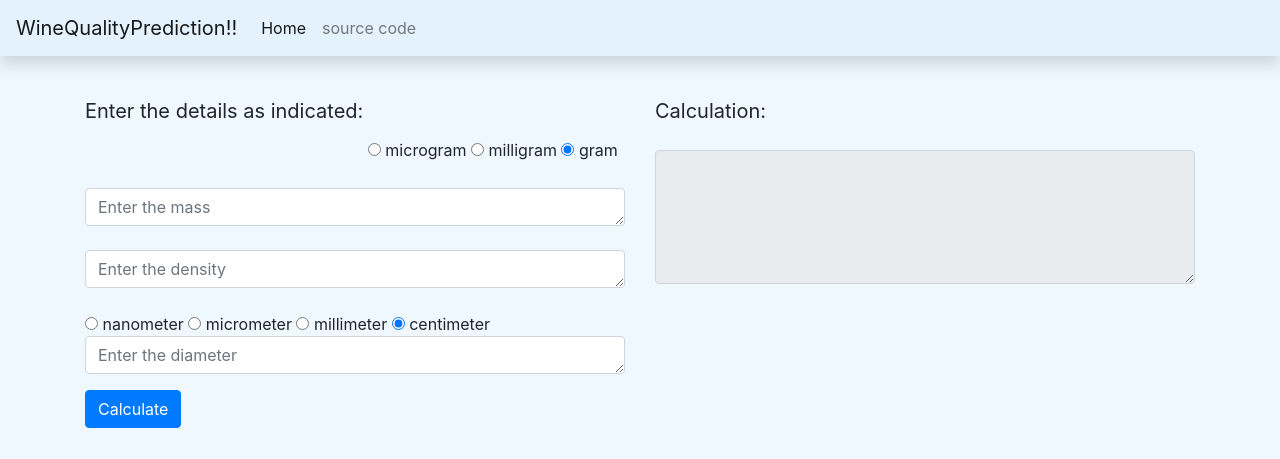
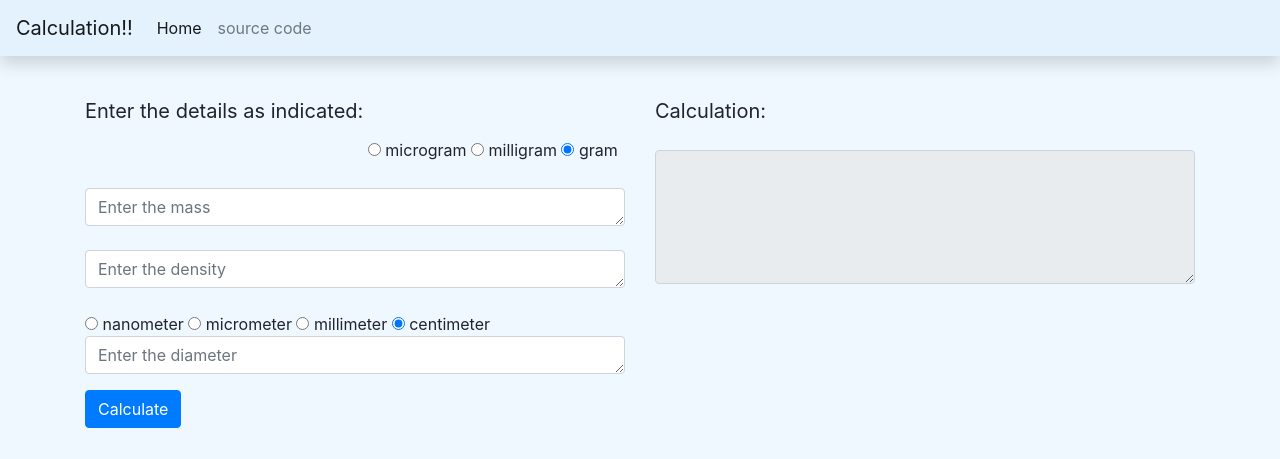
Before and after one commit to tabishmehdi/simple-ml-ops, a Flask app: page / in a window 1280 px wide. Shown: the top 459 px of the page. Run offline with Flask 2, Linux system fonts and the light colour scheme; some libraries are stand-ins or nearby versions.

Commit message:
Calculation updated

```diff
--- a/webapp/templates/calculate.html
+++ b/webapp/templates/calculate.html
@@ -15,7 +15,7 @@ WineQuality
 <!-- nav bar -->
 
 <nav class="navbar navbar-expand-lg navbar-light shadow fixed-top" style="background-color: #e3f2fd;">
-    <a class="navbar-brand" href="/">WineQualityPrediction!!</a>
+    <a class="navbar-brand" href="/">Calculation!!</a>
     <button class="navbar-toggler" type="button" data-toggle="collapse" data-target="#navbarNav"
         aria-controls="navbarNav" aria-expanded="false" aria-label="Toggle navigation">
         <span class="navbar-toggler-icon"></span>
```
